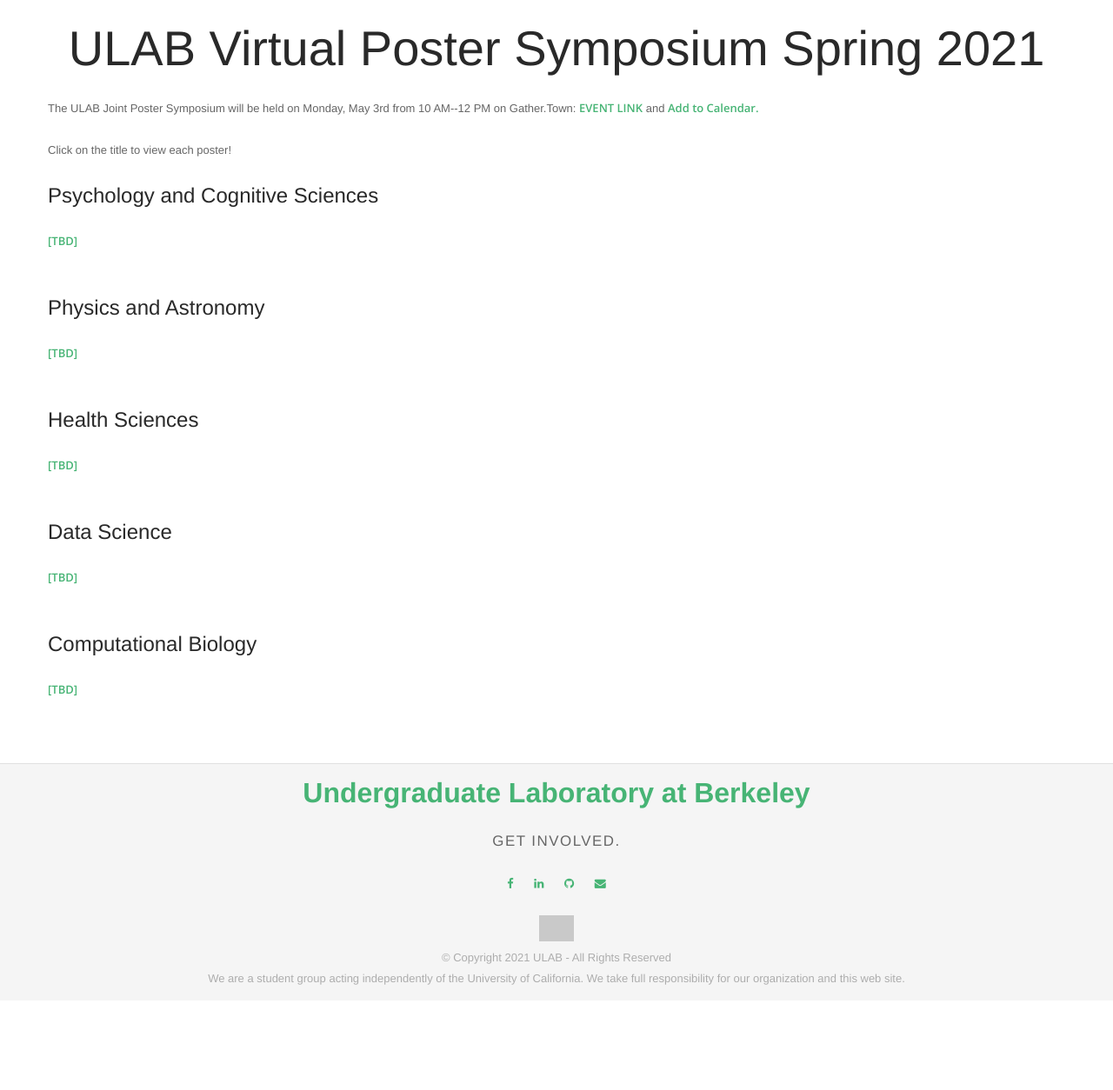
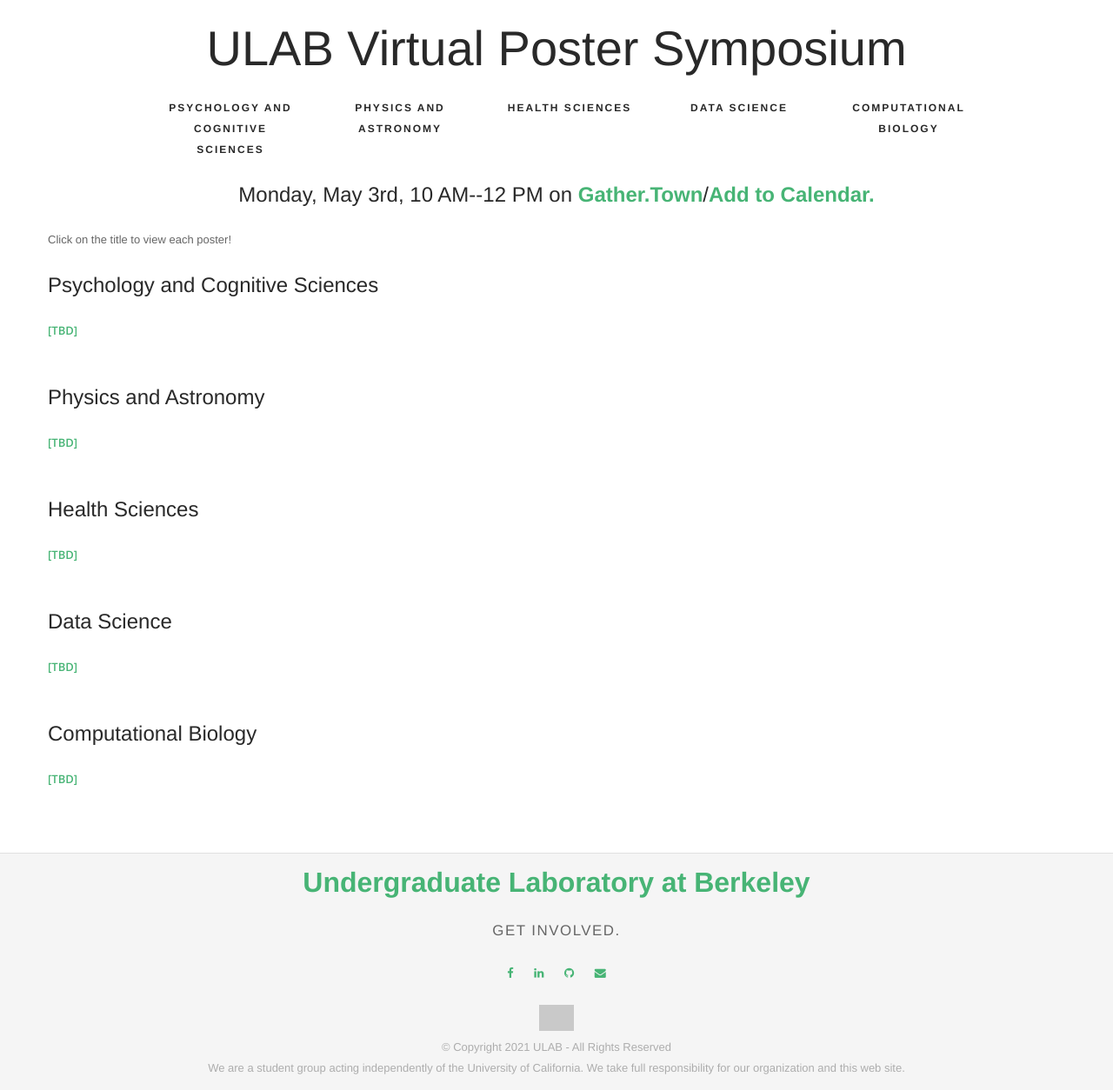
Before and after one commit to undergrad-lab-at-berkeley/website, a Flask app: page /poster-symposium-sp21 in a window 1280 px wide. Shown: the part 55-1309 px from the top of the page at 87% size. Before the commit the page ends 1188 px from the top, so only its background shows below. Run offline with Flask 2, Linux system fonts and the light colour scheme; some libraries are stand-ins or nearby versions; some web fonts are replaced; grey boxes are pictures that could not be loaded.

Commit message:
update posters site

```diff
--- /dev/null
+++ b/content_posters_sp21.py
@@ -0,0 +1,17 @@
+posters = {
+    'cogsci': {
+        '[TBD]': "https://drive.google.com/file/d/18sC6FdmkffQk4k55II8otncqS7k-FZ-6/preview",
+    },
+    'physics': {
+        '[TBD]': "https://drive.google.com/file/d/18sC6FdmkffQk4k55II8otncqS7k-FZ-6/preview",
+    },
+    'bio': {
+        '[TBD]': "https://drive.google.com/file/d/18sC6FdmkffQk4k55II8otncqS7k-FZ-6/preview"
+    },
+    'data': {
+        '[TBD]': "https://drive.google.com/file/d/18sC6FdmkffQk4k55II8otncqS7k-FZ-6/preview"
+    },
+    'compbio': {
+        '[TBD]': "https://drive.google.com/file/d/18sC6FdmkffQk4k55II8otncqS7k-FZ-6/preview"
+    }
+}
--- a/main.py
+++ b/main.py
@@ -59,26 +59,10 @@ def about():
     return render_template("about.html", founders=founders, advisors=advisors, team=team, foundersOrder=content.foundersOrder)
 
 ##### TEMP PAGE FOR SP21 POSTER SESSION #####
+import content_posters_sp21
 @app.route("/poster-symposium-sp21")
 def posters():
-    posters = {
-        'cogsci': {
-            '[TBD]': "https://drive.google.com/file/d/18sC6FdmkffQk4k55II8otncqS7k-FZ-6/preview",
-        },
-        'physics': {
-            '[TBD]': "https://drive.google.com/file/d/18sC6FdmkffQk4k55II8otncqS7k-FZ-6/preview",
-        },
-        'bio': {
-            '[TBD]': "https://drive.google.com/file/d/18sC6FdmkffQk4k55II8otncqS7k-FZ-6/preview"
-        },
-        'data': {
-            '[TBD]': "https://drive.google.com/file/d/18sC6FdmkffQk4k55II8otncqS7k-FZ-6/preview"
-        },
-        'compbio': {
-            '[TBD]': "https://drive.google.com/file/d/18sC6FdmkffQk4k55II8otncqS7k-FZ-6/preview"
-        },
-    }
-    return render_template("posters-sp21.html", labs=content.labs, lab_ordering=content.labOrder, posters=posters)
+    return render_template("posters-sp21.html", labs=content.labs, lab_ordering=content.labOrder, posters=content_posters_sp21.posters)
 
 ##### TEMP PAGE FOR SP21 POSTER SESSION #####
 
--- a/templates/posters-sp21.html
+++ b/templates/posters-sp21.html
@@ -1,33 +1,58 @@
 {% extends "base.html" %}
 
 {% block body %}
-<script type="text/javascript">
-  function appdisapp(elementID, block){
-    if (document.getElementById(elementID).style.display == 'none'){
-      if (block) {
-        document.getElementById(elementID).style.display = 'block'
-      }
-      else {
-        document.getElementById(elementID).style.display = 'inline'
-      }
-    }
-    else{
-      document.getElementById(elementID).style.display = 'none'
-    }
-  }
-</script>
   <br/>
   <div class="container">
     <div class="row" style="display:flex; justify-content:center">
-      <h1> ULAB Virtual Poster Symposium Spring 2021 </h1>
+      <h1> ULAB Virtual Poster Symposium</h1>
+    </div>
+
+<div class="container">
+      <div class="row" style="display:flex; justify-content:center">
+      {% for lab_key in lab_ordering[0:5] %}
+        <div class="col-md-2">
+            <div class="image-tile outer-title text-center">
+              <!-- <a href="/labs/{{lab_key}}">
+                <img src="{{ labs[lab_key]['logo'] }}">
+              </a> -->
+              <a class="title" href="/labs/{{lab_key}}">
+                <h6 class="uppercase mb0"> {{ labs[lab_key]['full_name'] }}</h6>
+              </a>
+            </div>
+        </div>
+      {% endfor %}
+      </div>
+
+      <!-- <div class="row" style="display:flex; justify-content:center"> -->
+      <!-- {% for lab_key in lab_ordering[4:] %} -->
+        <!-- <div class="col-md-2"> -->
+            <!-- <div class="image-tile outer-title text-center"> -->
+              <!-- <a href="/labs/{{lab_key}}"> -->
+                <!-- <img src="{{ labs[lab_key]['logo'] }}"> -->
+              <!-- </a> -->
+              <!-- <a class="title" href="/labs/{{lab_key}}"> -->
+                <!-- <h6 class="uppercase mb0"> {{ labs[lab_key]['full_name']}} </h6> -->
+              <!-- </a> -->
+              <!-- <div class="title"> -->
+                <!-- {% if lab_key == 'aerospace' %} -->
+                    <!-- <h6 class="uppercase mb0 red-title"> {{ "[{}]".format(labs[lab_key]['status']) }} </h6> -->
+                <!-- {% endif %} -->
+              <!-- </div> -->
+            <!-- </div> -->
+        <!-- </div> -->
+      <!-- {% endfor %} -->
+      <!-- </div> -->
+
+</div>
+    <div class="row" style="display:flex; justify-content:center">
+        <h4>
+        Monday, May 3rd, 10 AM--12 PM on <a href="https://gather.town/i/Ly6hJJE6" target="_blank">Gather.Town</a>/<a target="_blank" href="https://calendar.google.com/event?action=TEMPLATE&amp;tmeid=N2JvZDJjOTZvYWwxZGk4ZGVuam9lODVvdHMgcGh5c2ljcy51bGFiQG0&amp;tmsrc=physics.ulab%40gmail.com">Add to Calendar.</a></h4>
     </div>
     <div class="row" style="justify-content:center">
-      <p style="width:80%">
-        The ULAB Joint Poster Symposium will be held on Monday, May 3rd from 10 AM--12 PM on Gather.Town: <a href="https://gather.town/i/Ly6hJJE6" target="_blank">EVENT LINK</a> and <a target="_blank" href="https://calendar.google.com/event?action=TEMPLATE&amp;tmeid=N2JvZDJjOTZvYWwxZGk4ZGVuam9lODVvdHMgcGh5c2ljcy51bGFiQG0&amp;tmsrc=physics.ulab%40gmail.com">Add to Calendar.</a>
-        <br>
-        <br>
-        Click on the title to view each poster!
-      </p>
+
+    Click on the title to view each poster!
+    <br>
+    <br>
     </div>
 
     <div class="row", style="">
```
